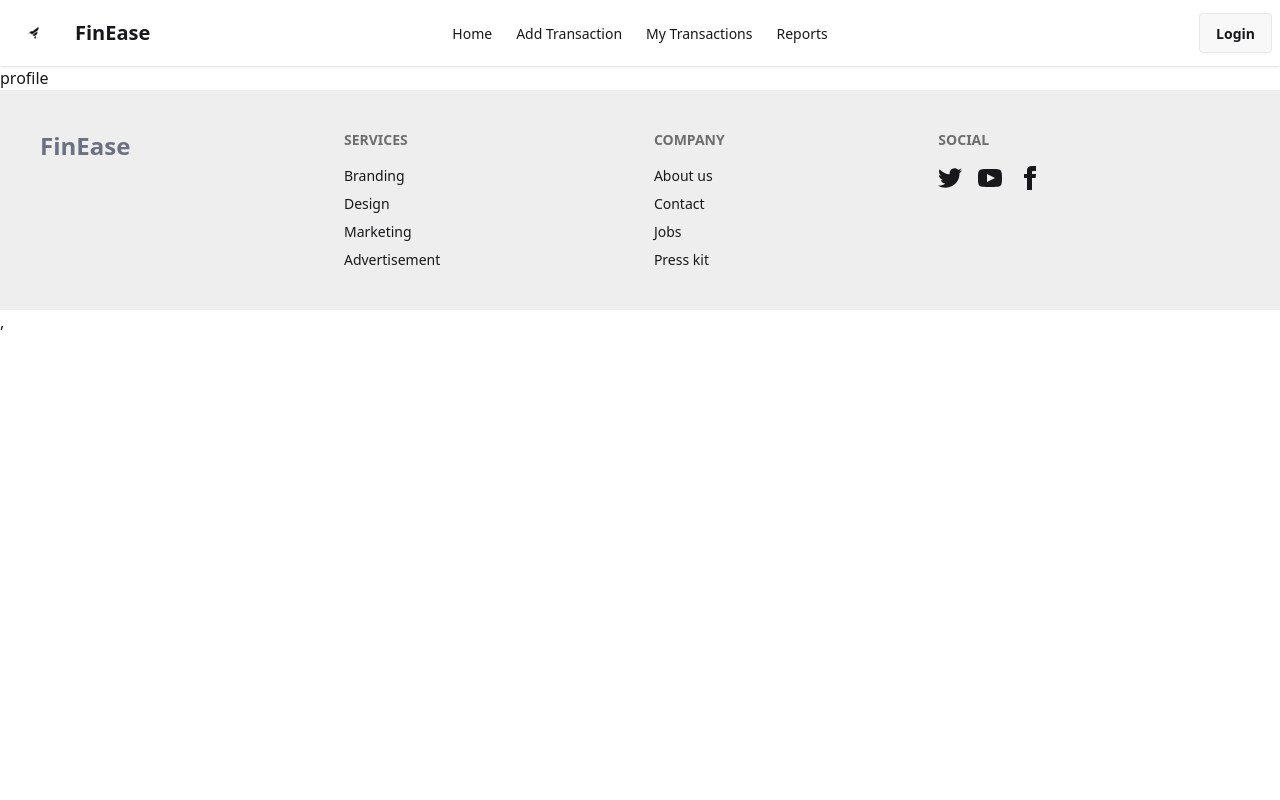
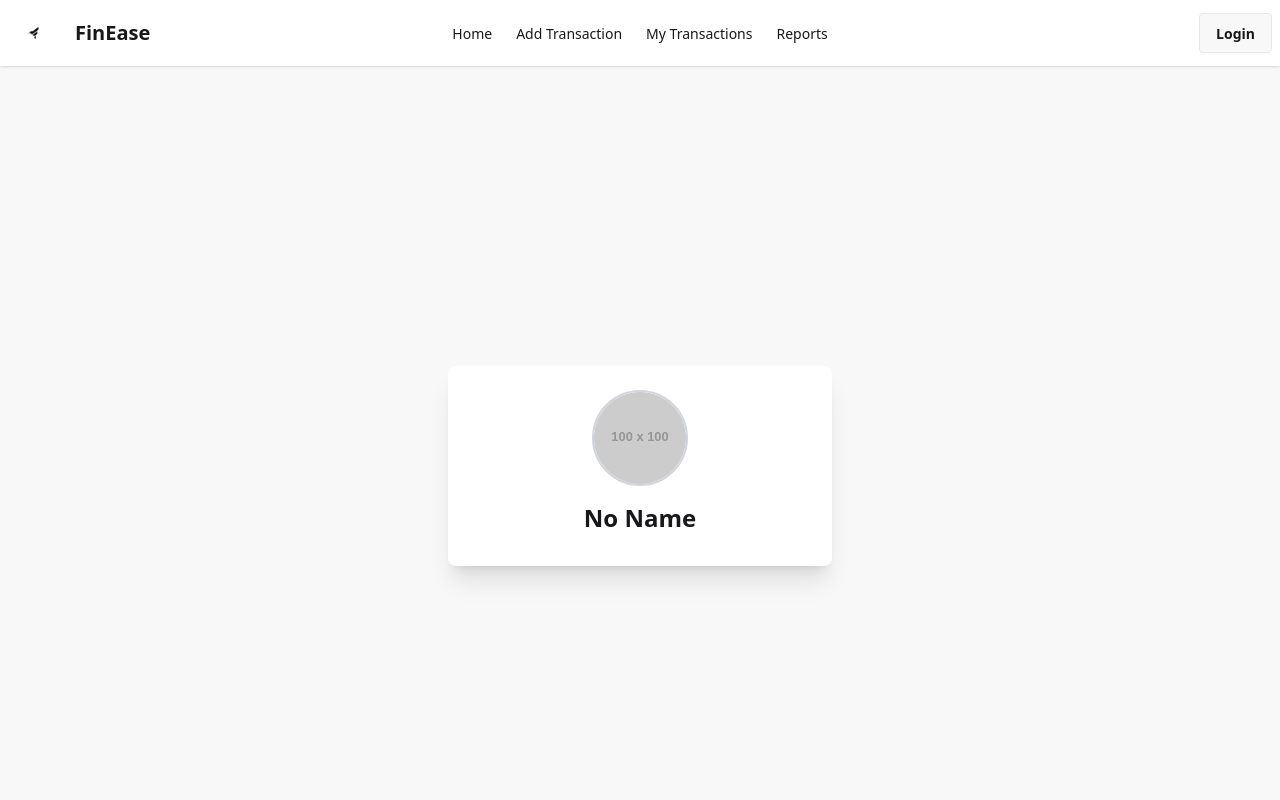
Before and after one commit to RatulFuad/FinEase-client, a React (Vite) app: page /profile in a window 1280 px wide. Shown: the top 800 px of the page. Built offline with nearby package versions, Linux system fonts and the light colour scheme; no server answers.

Commit message:
complete profile item

```diff
--- a/src/pages/Navbar.jsx
+++ b/src/pages/Navbar.jsx
@@ -1,4 +1,4 @@
-import React, { use } from 'react';
+import React, { use } from "react";
 import logo from "../assets/images.png"
 import { Link } from "react-router-dom";
 import { AuthContext } from '../provider/AuthProvider';
@@ -70,7 +70,9 @@ const Navbar = () => {
               <Link to="/addTransaction">Add Transaction</Link>
             </li>
 
-            <li><Link to="/myTransaction">My Transactions</Link></li>
+            <li>
+              <Link to="/myTransaction">My Transactions</Link>
+            </li>
             <li>
               <Link to="/reports">Reports</Link>
             </li>
@@ -81,7 +83,13 @@ const Navbar = () => {
             <div className="flex items-center gap-2">
               <div>
                 <Link to="/profile">
-                  <CgProfile size={25} />
+
+                  <img
+                    src={user.photoURL || "https://via.placeholder.com/40"}
+                    alt="profile"
+                    className="w-10 h-10 rounded-full border-2 border-gray-300 object-cover cursor-pointer"
+                    title={user.displayName || "Profile"}
+                  />
                 </Link>
               </div>
 
--- a/src/pages/Profile.jsx
+++ b/src/pages/Profile.jsx
@@ -1,11 +1,40 @@
-import React from 'react';
+// import React from 'react';
+
+// const Profile = () => {
+//     return (
+//         <div>
+//             profile
+//         </div>
+//     );
+// };
+
+// export default Profile;
+
+
+
+
+
+
+
+import React, { useContext } from "react";
+import { AuthContext } from "../provider/AuthProvider";
 
 const Profile = () => {
-    return (
-        <div>
-            profile
-        </div>
-    );
+  const { user } = useContext(AuthContext);
+
+  return (
+    <div className="flex justify-center items-center min-h-screen bg-base-200">
+      <div className="card w-96 bg-white shadow-xl p-6 text-center">
+        <img
+          src={user?.photoURL || "https://via.placeholder.com/100"}
+          alt="Profile"
+          className="w-24 h-24 rounded-full mx-auto mb-4 object-cover border-2 border-gray-300"
+        />
+        <h2 className="text-2xl font-bold">{user?.displayName || "No Name"}</h2>
+        <p className="text-gray-600 mt-2">{user?.email}</p>
+      </div>
+    </div>
+  );
 };
 
 export default Profile;
--- a/src/provider/AuthProvider.jsx
+++ b/src/provider/AuthProvider.jsx
@@ -35,7 +35,12 @@ const AuthProvider = ({children}) => {
 
     const signInWithGoogle = ()=>{
         setLoading(true)
-        return signInWithPopup(auth, googleProvider)
+
+        return signInWithPopup(auth, googleProvider).then((result) => {
+          setUser(result.user); // ✅ এখানে user set করতে হবে
+          return result.user;
+        });
+
     }
 
     useEffect(()=>{
```
